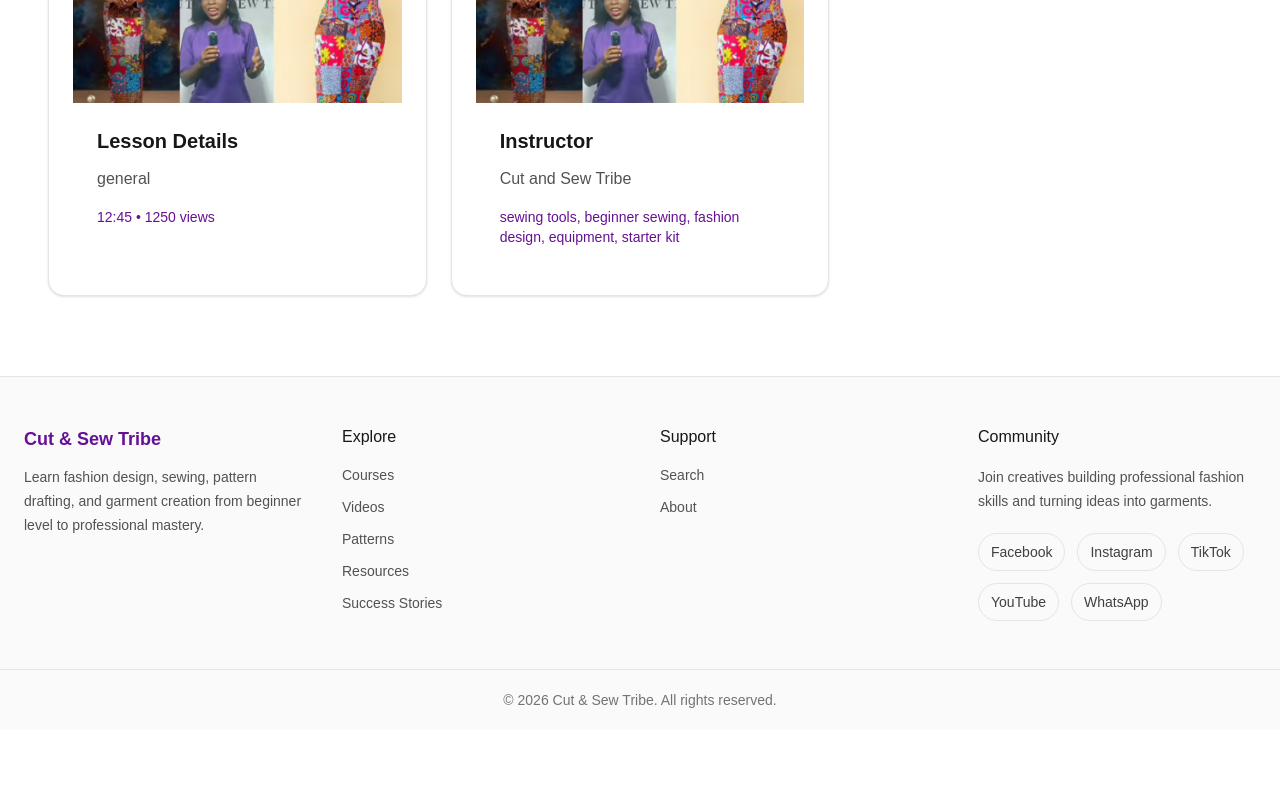
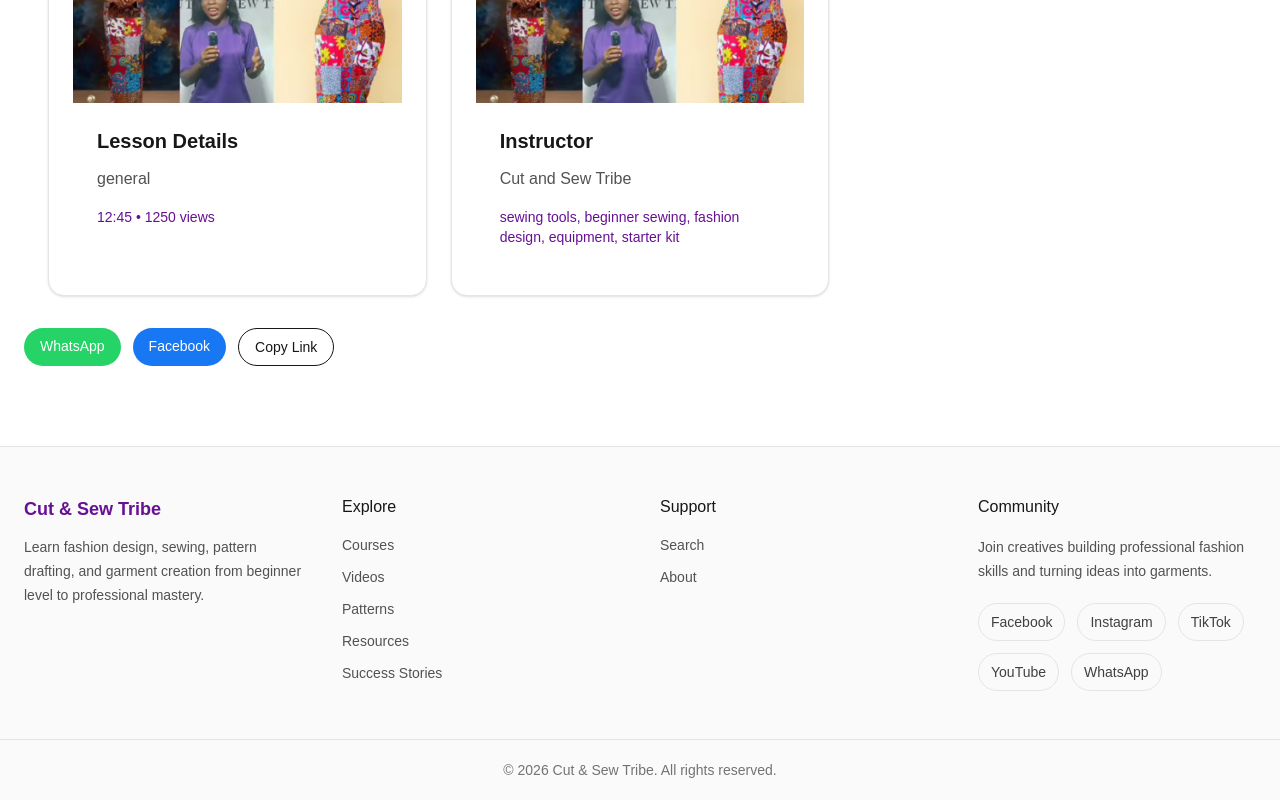
Before and after one commit to CutAndSewTribe/cut-and-sew-tribe, a Next.js app: page /videos/beginner-sewing-tools in a window 1280 px wide. Shown: the part 610-1410 px from the top of the page. Before the commit the page ends 1340 px from the top, so only its background shows below. Built offline with nearby package versions, Linux system fonts and the light colour scheme.

Commit message:
Add sharing to video pages

```diff
--- a/src/app/videos/[slug]/page.tsx
+++ b/src/app/videos/[slug]/page.tsx
@@ -8,6 +8,8 @@ import {
   ContentCard,
   ContentGrid,
 } from "@/components/shared";
+
+import ShareButtons from "@/components/shared/ShareButtons";
 
 import { videos } from "@/content/videos";
 
@@ -139,11 +141,17 @@ export default async function VideoDetailPage({
             />
 
 
-          </ContentGrid>
+                    </ContentGrid>
 
-        </Container>
 
-      </Section>
+                    <ShareButtons
+                      title={video.title}
+                    />
+
+
+                  </Container>
+
+                </Section>
 
 
     </div>
```
